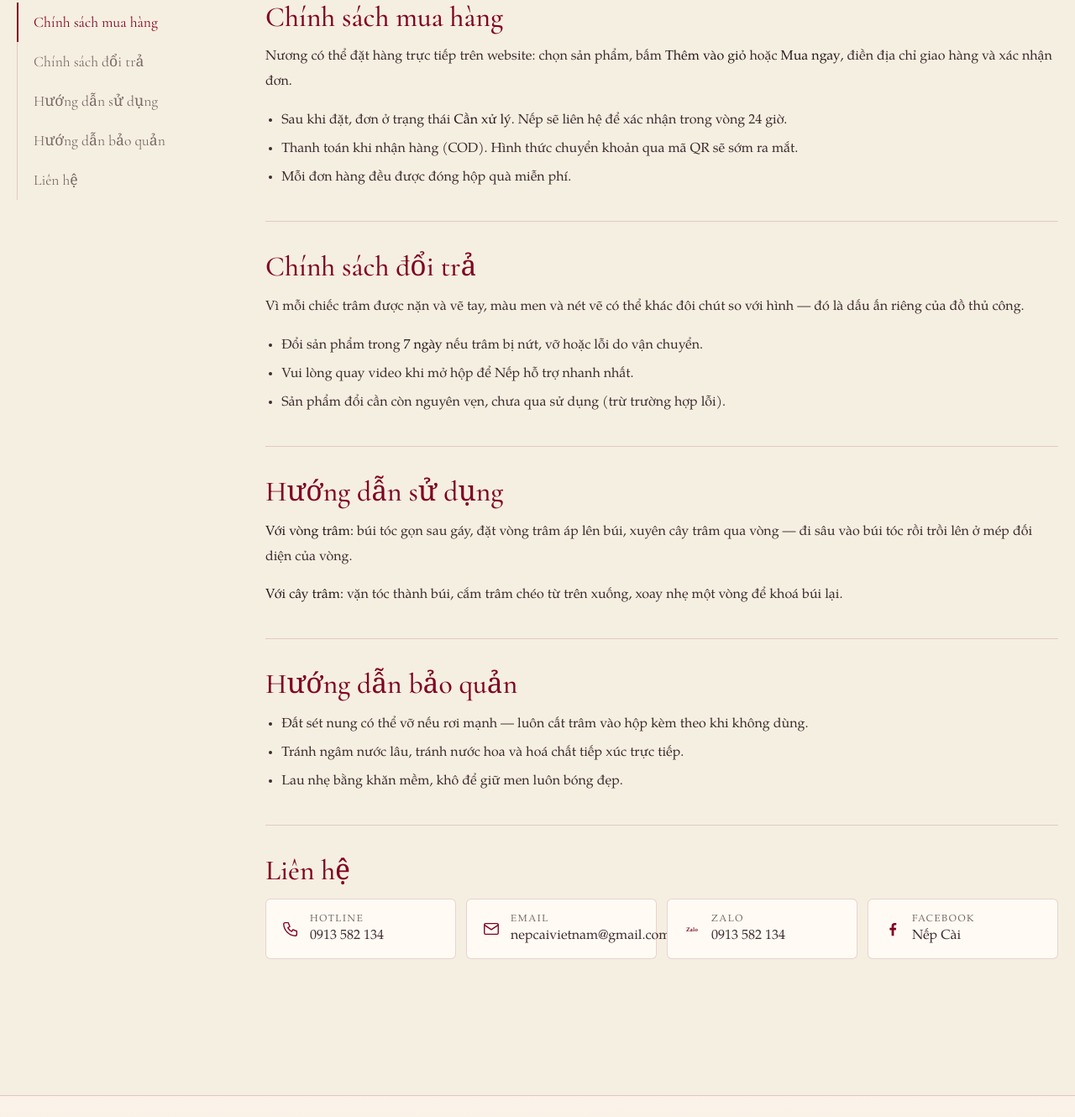
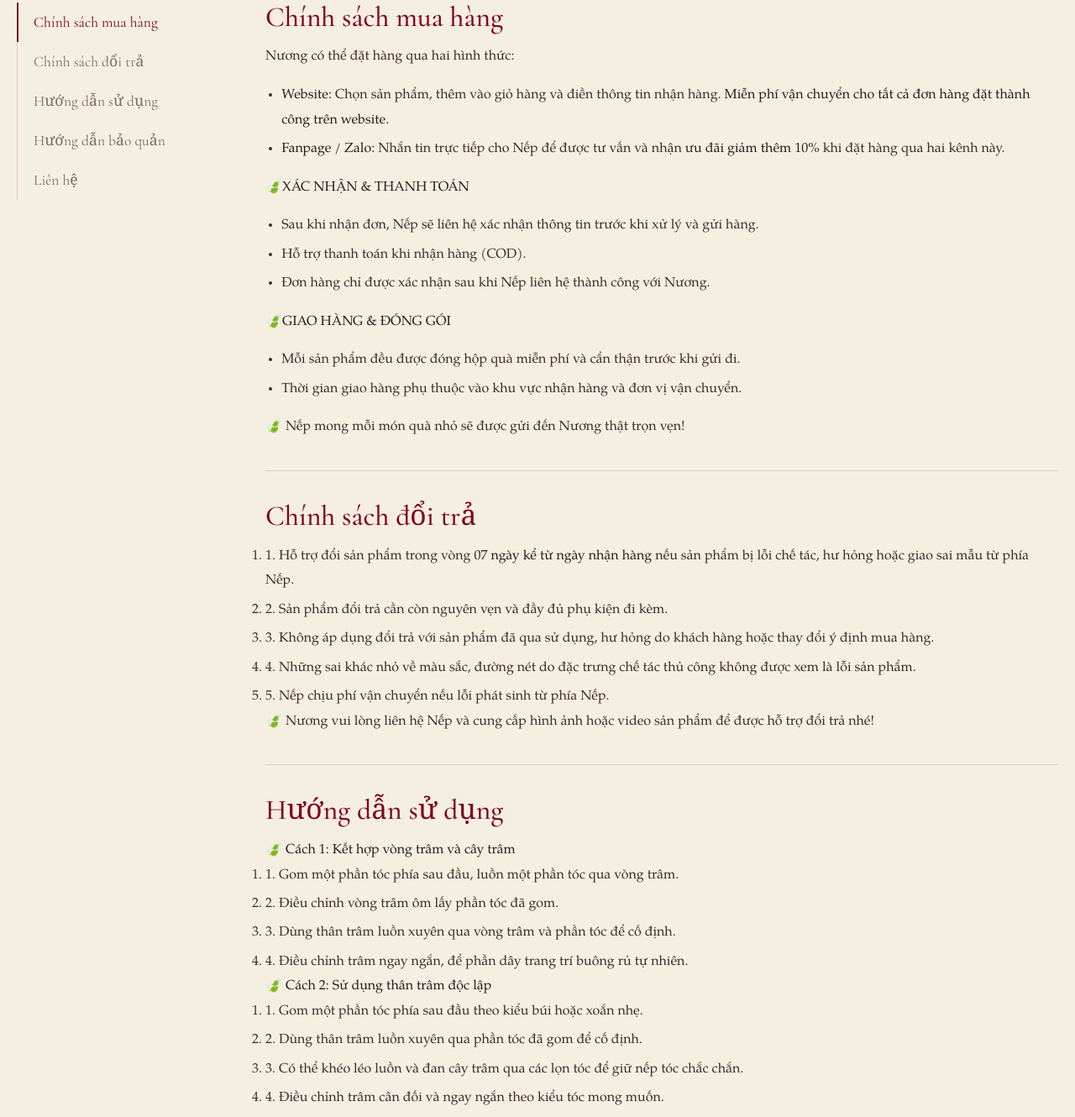
Before and after one commit to nepcaivietnam-byte/Nepcaivietnam, a plain HTML site: page chinh-sach/index.html in a window 1280 px wide. Shown: the part 550-1880 px from the top of the page at 84% size. Drawn offline with nearby package versions, Linux system fonts and the light colour scheme.

Commit message:
Update purchasing and return policy sections

```diff
--- a/chinh-sach/index.html
+++ b/chinh-sach/index.html
@@ -41,35 +41,72 @@
       <div class="policy-body prose">
         <section id="mua-hang">
           <h2>Chính sách mua hàng</h2>
-          <p>Nương có thể đặt hàng trực tiếp trên website: chọn sản phẩm, bấm <strong>Thêm vào giỏ</strong> hoặc <strong>Mua ngay</strong>, điền địa chỉ giao hàng và xác nhận đơn.</p>
-          <ul>
-            <li>Sau khi đặt, đơn ở trạng thái <strong>Cần xử lý</strong>. Nếp sẽ liên hệ để xác nhận trong vòng 24 giờ.</li>
-            <li>Thanh toán khi nhận hàng (COD). Hình thức chuyển khoản qua mã QR sẽ sớm ra mắt.</li>
-            <li>Mỗi đơn hàng đều được đóng hộp quà miễn phí.</li>
+            <p>Nương có thể đặt hàng qua hai hình thức:</p>
+<ul>
+  <li><strong>Website:</strong> Chọn sản phẩm, thêm vào giỏ hàng và điền thông tin nhận hàng. <strong>Miễn phí vận chuyển cho tất cả đơn hàng đặt thành công trên website.</strong></li>
+  <li><strong>Fanpage / Zalo:</strong> Nhắn tin trực tiếp cho Nếp để được tư vấn và nhận <strong>ưu đãi giảm thêm 10%</strong> khi đặt hàng qua hai kênh này.</li>
+</ul>
+
+<p>🍃<strong>XÁC NHẬN &amp; THANH TOÁN</strong></p>
+<ul>
+  <li>Sau khi nhận đơn, Nếp sẽ liên hệ xác nhận thông tin trước khi xử lý và gửi hàng.</li>
+  <li>Hỗ trợ thanh toán khi nhận hàng (COD).</li>
+  <li>Đơn hàng chỉ được xác nhận sau khi Nếp liên hệ thành công với Nương.</li>
+</ul>
+
+<p>🍃<strong>GIAO HÀNG &amp; ĐÓNG GÓI</strong></p>
+<ul>
+  <li>Mỗi sản phẩm đều được đóng hộp quà miễn phí và cẩn thận trước khi gửi đi.</li>
+  <li>Thời gian giao hàng phụ thuộc vào khu vực nhận hàng và đơn vị vận chuyển.</li>
+</ul>
+
+<p>🍃 Nếp mong mỗi món quà nhỏ sẽ được gửi đến Nương thật trọn vẹn!</p>
+
           </ul>
         </section>
         <section id="doi-tra">
           <h2>Chính sách đổi trả</h2>
-          <p>Vì mỗi chiếc trâm được nặn và vẽ tay, màu men và nét vẽ có thể khác đôi chút so với hình — đó là dấu ấn riêng của đồ thủ công.</p>
-          <ul>
-            <li>Đổi sản phẩm trong <strong>7 ngày</strong> nếu trâm bị nứt, vỡ hoặc lỗi do vận chuyển.</li>
-            <li>Vui lòng quay video khi mở hộp để Nếp hỗ trợ nhanh nhất.</li>
-            <li>Sản phẩm đổi cần còn nguyên vẹn, chưa qua sử dụng (trừ trường hợp lỗi).</li>
+<ol>
+  <li>1. Hỗ trợ đổi sản phẩm trong vòng <strong>07 ngày kể từ ngày nhận hàng</strong> nếu sản phẩm bị lỗi chế tác, hư hỏng hoặc giao sai mẫu từ phía Nếp.</li>
+  <li>2. Sản phẩm đổi trả cần còn nguyên vẹn và đầy đủ phụ kiện đi kèm.</li>
+  <li>3. Không áp dụng đổi trả với sản phẩm đã qua sử dụng, hư hỏng do khách hàng hoặc thay đổi ý định mua hàng.</li>
+  <li>4. Những sai khác nhỏ về màu sắc, đường nét do đặc trưng chế tác thủ công không được xem là lỗi sản phẩm.</li>
+  <li>5. Nếp chịu phí vận chuyển nếu lỗi phát sinh từ phía Nếp.</li>
+</ol>
+<p>🍃 Nương vui lòng liên hệ Nếp và cung cấp hình ảnh hoặc video sản phẩm để được hỗ trợ đổi trả nhé!</p>
           </ul>
         </section>
         <section id="su-dung">
           <h2>Hướng dẫn sử dụng</h2>
-          <p><strong>Với vòng trâm:</strong> búi tóc gọn sau gáy, đặt vòng trâm áp lên búi, xuyên cây trâm qua vòng — đi sâu vào búi tóc rồi trồi lên ở mép đối diện của vòng.</p>
-          <p><strong>Với cây trâm:</strong> vặn tóc thành búi, cắm trâm chéo từ trên xuống, xoay nhẹ một vòng để khoá búi lại.</p>
-        </section>
-        <section id="bao-quan">
-          <h2>Hướng dẫn bảo quản</h2>
-          <ul>
-            <li>Đất sét nung có thể vỡ nếu rơi mạnh — luôn cất trâm vào hộp kèm theo khi không dùng.</li>
-            <li>Tránh ngâm nước lâu, tránh nước hoa và hoá chất tiếp xúc trực tiếp.</li>
-            <li>Lau nhẹ bằng khăn mềm, khô để giữ men luôn bóng đẹp.</li>
+<p>🍃 <strong>Cách 1: Kết hợp vòng trâm và cây trâm</strong></p>
+<ol>
+  <li>1. Gom một phần tóc phía sau đầu, luồn một phần tóc qua vòng trâm.</li>
+  <li>2. Điều chỉnh vòng trâm ôm lấy phần tóc đã gom.</li>
+  <li>3. Dùng thân trâm luồn xuyên qua vòng trâm và phần tóc để cố định.</li>
+  <li>4. Điều chỉnh trâm ngay ngắn, để phần dây trang trí buông rủ tự nhiên.</li>
+</ol>
+
+<p>🍃 <strong>Cách 2: Sử dụng thân trâm độc lập</strong></p>
+<ol>
+  <li>1. Gom một phần tóc phía sau đầu theo kiểu búi hoặc xoắn nhẹ.</li>
+  <li>2. Dùng thân trâm luồn xuyên qua phần tóc đã gom để cố định.</li>
+  <li>3. Có thể khéo léo luồn và đan cây trâm qua các lọn tóc để giữ nếp tóc chắc chắn.</li>
+  <li>4. Điều chỉnh trâm cân đối và ngay ngắn theo kiểu tóc mong muốn.</li>
+</ol>
+</section>
           </ul>
-        </section>
+</section>
+<section id="bao-quan">
+  <h2>Hướng dẫn bảo quản</h2>
+  <p>🍃 Để giữ gìn vẻ đẹp và độ bền của sản phẩm, Nếp khuyến khích Nương lưu ý:</p>
+  <ol>
+    <li>Tránh va đập mạnh, làm rơi hoặc tác động lực khiến sản phẩm bị cong, gãy.</li>
+    <li>Hạn chế để sản phẩm tiếp xúc trực tiếp với nước, hóa chất, nước hoa và các loại mỹ phẩm.</li>
+    <li>Không kéo, giật hoặc tác động mạnh lên các chi tiết hoa và dây treo trang trí.</li>
+    <li>Sau khi sử dụng, nhẹ nhàng lau sạch bằng khăn mềm và bảo quản trong hộp riêng.</li>
+    <li>Tránh đặt sản phẩm tại nơi có nhiệt độ cao, độ ẩm lớn.</li>
+  </ol>
+</section>
         <section id="thong-tin-lien-he">
           <h2>Liên hệ</h2>
           <div class="contact-cards" id="contactCards"></div>
```
